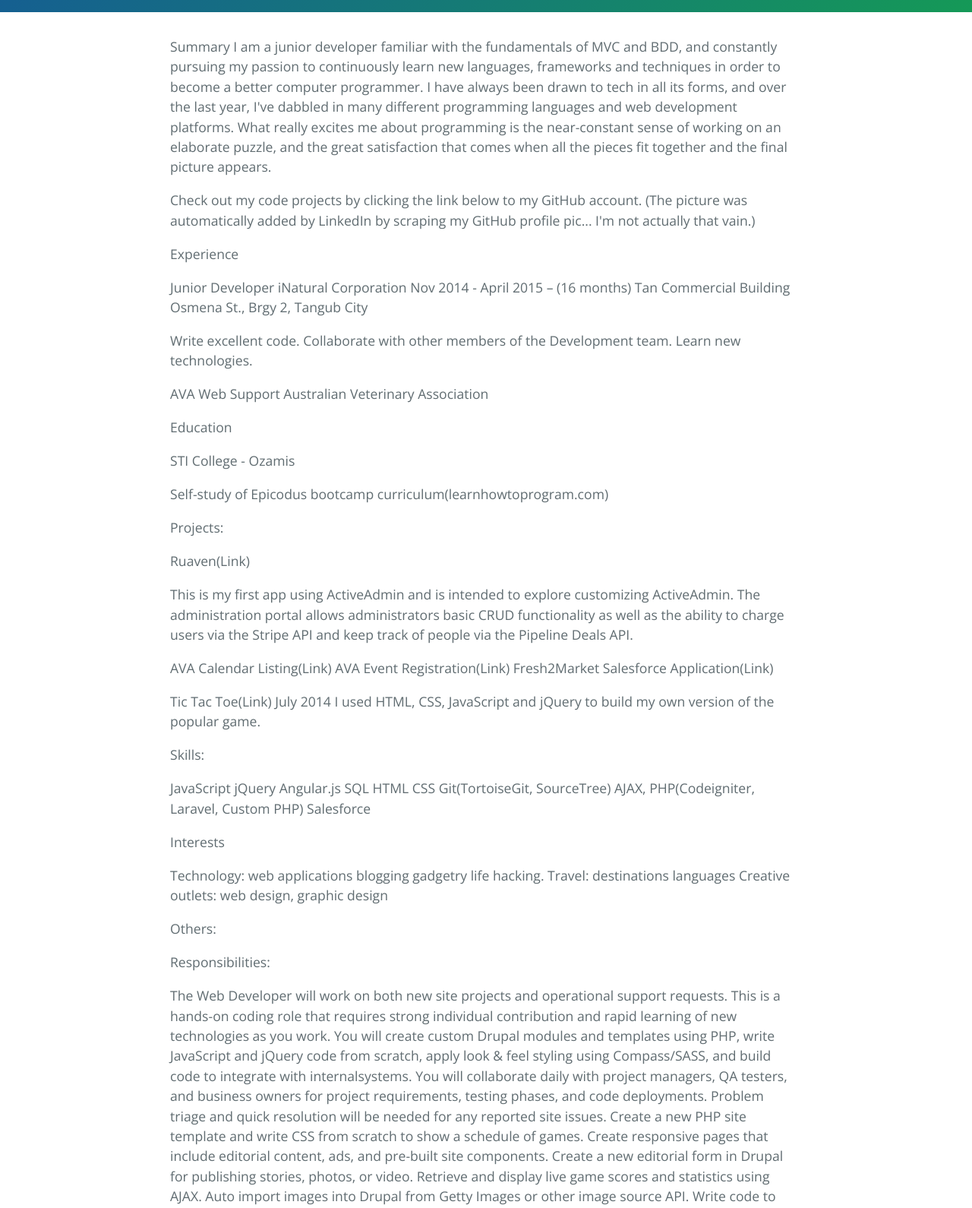
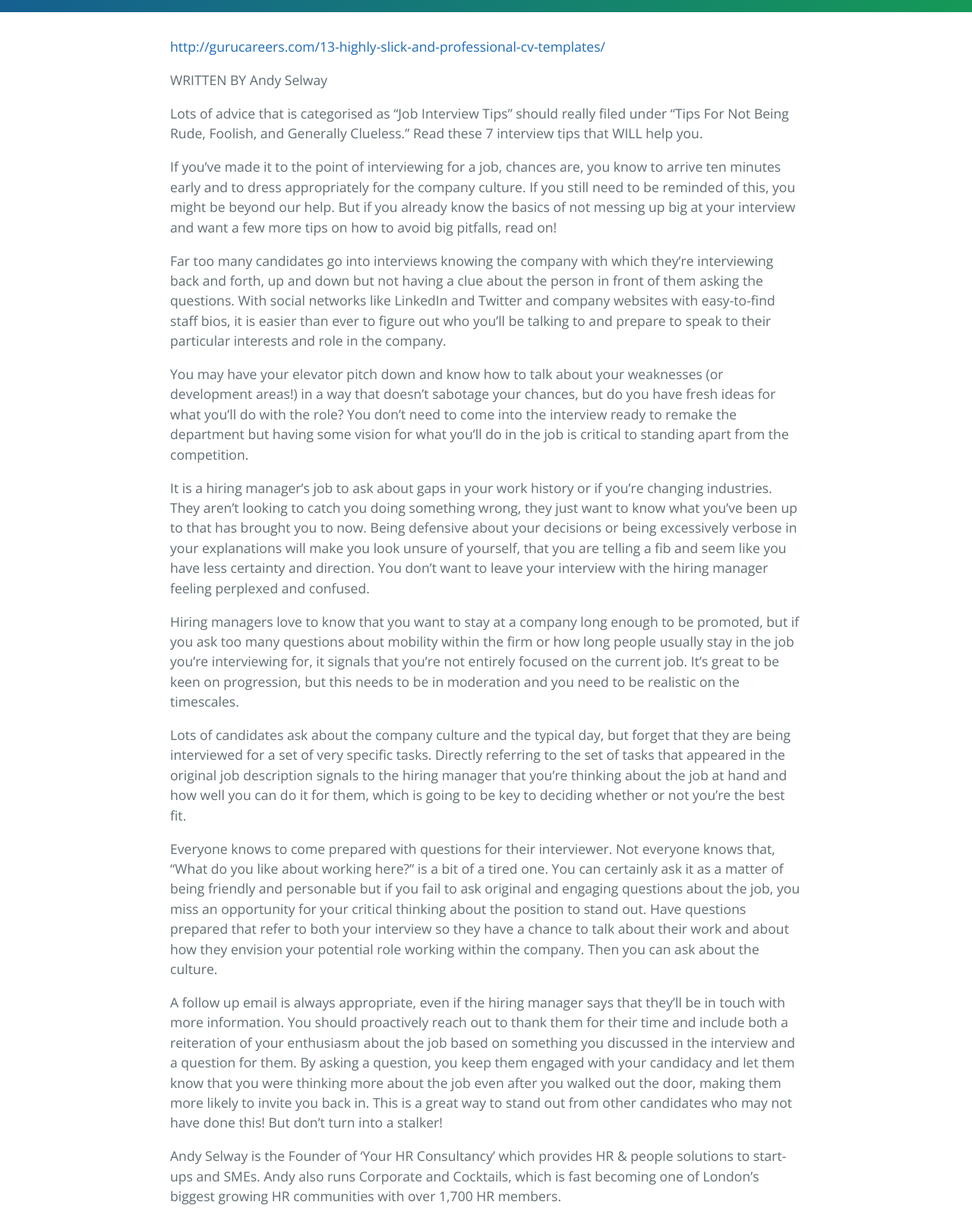
Before and after one commit to jlmwebhosting/jlm_resume, a plain HTML site: page index.html in a window 1280 px wide. Shown: the part 320-1910 px from the top of the page at 76% size. Drawn offline with nearby package versions, Linux system fonts and the light colour scheme.

```diff
--- a/index.html
+++ b/index.html
@@ -19,7 +19,31 @@
     </section>
 
     <section class="main-content">
-      <p>Summary
+      <p><a href="http://gurucareers.com/13-highly-slick-and-professional-cv-templates/">http://gurucareers.com/13-highly-slick-and-professional-cv-templates/</a></p>
+
+<p>WRITTEN BY Andy Selway</p>
+
+<p>Lots of advice that is categorised as “Job Interview Tips” should really filed under “Tips For Not Being Rude, Foolish, and Generally Clueless.” Read these 7 interview tips that WILL help you.</p>
+
+<p>If you’ve made it to the point of interviewing for a job, chances are, you know to arrive ten minutes early and to dress appropriately for the company culture. If you still need to be reminded of this, you might be beyond our help. But if you already know the basics of not messing up big at your interview and want a few more tips on how to avoid big pitfalls, read on!</p>
+
+<p>Far too many candidates go into interviews knowing the company with which they’re interviewing back and forth, up and down but not having a clue about the person in front of them asking the questions. With social networks like LinkedIn and Twitter and company websites with easy-to-find staff bios, it is easier than ever to figure out who you’ll be talking to and prepare to speak to their particular interests and role in the company.</p>
+
+<p>You may have your elevator pitch down and know how to talk about your weaknesses (or development areas!) in a way that doesn’t sabotage your chances, but do you have fresh ideas for what you’ll do with the role? You don’t need to come into the interview ready to remake the department but having some vision for what you’ll do in the job is critical to standing apart from the competition.</p>
+
+<p>It is a hiring manager’s job to ask about gaps in your work history or if you’re changing industries. They aren’t looking to catch you doing something wrong, they just want to know what you’ve been up to that has brought you to now. Being defensive about your decisions or being excessively verbose in your explanations will make you look unsure of yourself, that you are telling a fib and seem like you have less certainty and direction. You don’t want to leave your interview with the hiring manager feeling perplexed and confused.</p>
+
+<p>Hiring managers love to know that you want to stay at a company long enough to be promoted, but if you ask too many questions about mobility within the firm or how long people usually stay in the job you’re interviewing for, it signals that you’re not entirely focused on the current job. It’s great to be keen on progression, but this needs to be in moderation and you need to be realistic on the timescales.</p>
+
+<p>Lots of candidates ask about the company culture and the typical day, but forget that they are being interviewed for a set of very specific tasks. Directly referring to the set of tasks that appeared in the original job description signals to the hiring manager that you’re thinking about the job at hand and how well you can do it for them, which is going to be key to deciding whether or not you’re the best fit.</p>
+
+<p>Everyone knows to come prepared with questions for their interviewer. Not everyone knows that, “What do you like about working here?” is a bit of a tired one. You can certainly ask it as a matter of being friendly and personable but if you fail to ask original and engaging questions about the job, you miss an opportunity for your critical thinking about the position to stand out. Have questions prepared that refer to both your interview so they have a chance to talk about their work and about how they envision your potential role working within the company. Then you can ask about the culture.</p>
+
+<p>A follow up email is always appropriate, even if the hiring manager says that they’ll be in touch with more information. You should proactively reach out to thank them for their time and include both a reiteration of your enthusiasm about the job based on something you discussed in the interview and a question for them. By asking a question, you keep them engaged with your candidacy and let them know that you were thinking more about the job even after you walked out the door, making them more likely to invite you back in. This is a great way to stand out from other candidates who may not have done this! But don’t turn into a stalker!</p>
+
+<p>Andy Selway is the Founder of ‘Your HR Consultancy’ which provides HR &amp; people solutions to start-ups and SMEs. Andy also runs Corporate and Cocktails, which is fast becoming one of London’s biggest growing HR communities with over 1,700 HR members.</p>
+
+<p>Summary
 I am a junior developer familiar with the fundamentals of MVC and BDD, and constantly pursuing my passion to continuously learn new languages, frameworks and techniques in order to become a better computer programmer. I have always been drawn to tech in all its forms, and over the last year, I've dabbled in many different programming languages and web development platforms. What really excites me about programming is the near-constant sense of working on an elaborate puzzle, and the great satisfaction that comes when all the pieces fit together and the final picture appears.</p>
 
 <p>Check out my code projects by clicking the link below to my GitHub account.
```
Also changed, not shown: params.json (+1 -1 lines).
